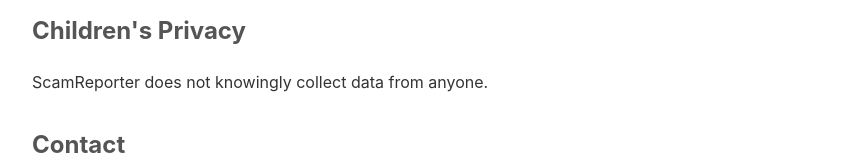
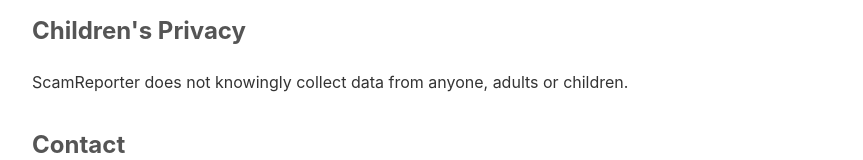
Before and after one commit to scam-reporter/scamreporter-privacy, a plain HTML site: page index.html in a window 1280 px wide. Shown: the part 2267-2427 px from the top of the page, without its empty margins (208-1071 px from the left). Drawn offline with Linux system fonts and the light colour scheme.

Commit message:
Update index.html

```diff
--- a/index.html
+++ b/index.html
@@ -94,7 +94,7 @@
     <p>Don't worry about accidentally reporting legitimate wrong-number texts. Carriers have systems to distinguish fraud patterns from genuine messages.</p>
 
     <h2>Children's Privacy</h2>
-    <p>ScamReporter does not knowingly collect data from anyone.</p>
+    <p>ScamReporter does not knowingly collect data from anyone, adults or children.</p>
 
     <h2>Contact</h2>
     <p>Questions? Email: <a href="mailto:scamreporter-support@proton.me">scamreporter-support@proton.me</a></p>
```
